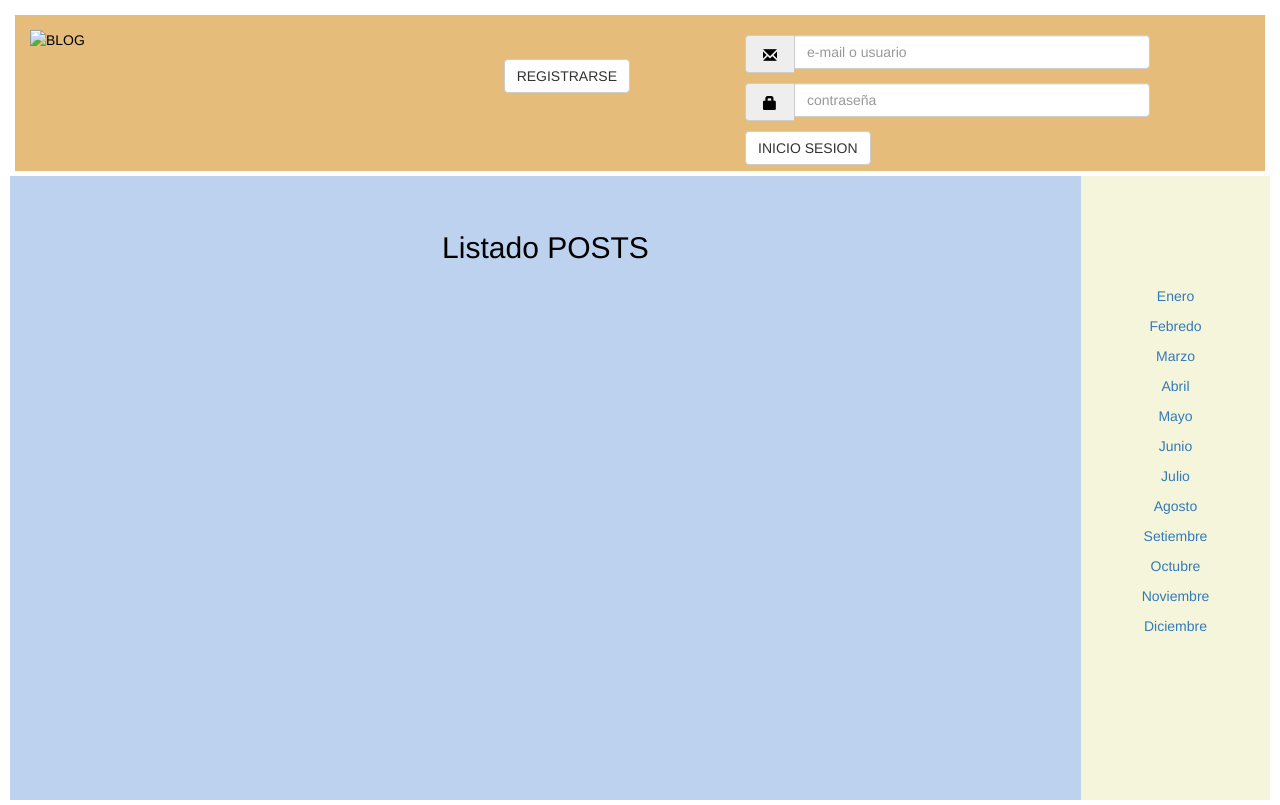
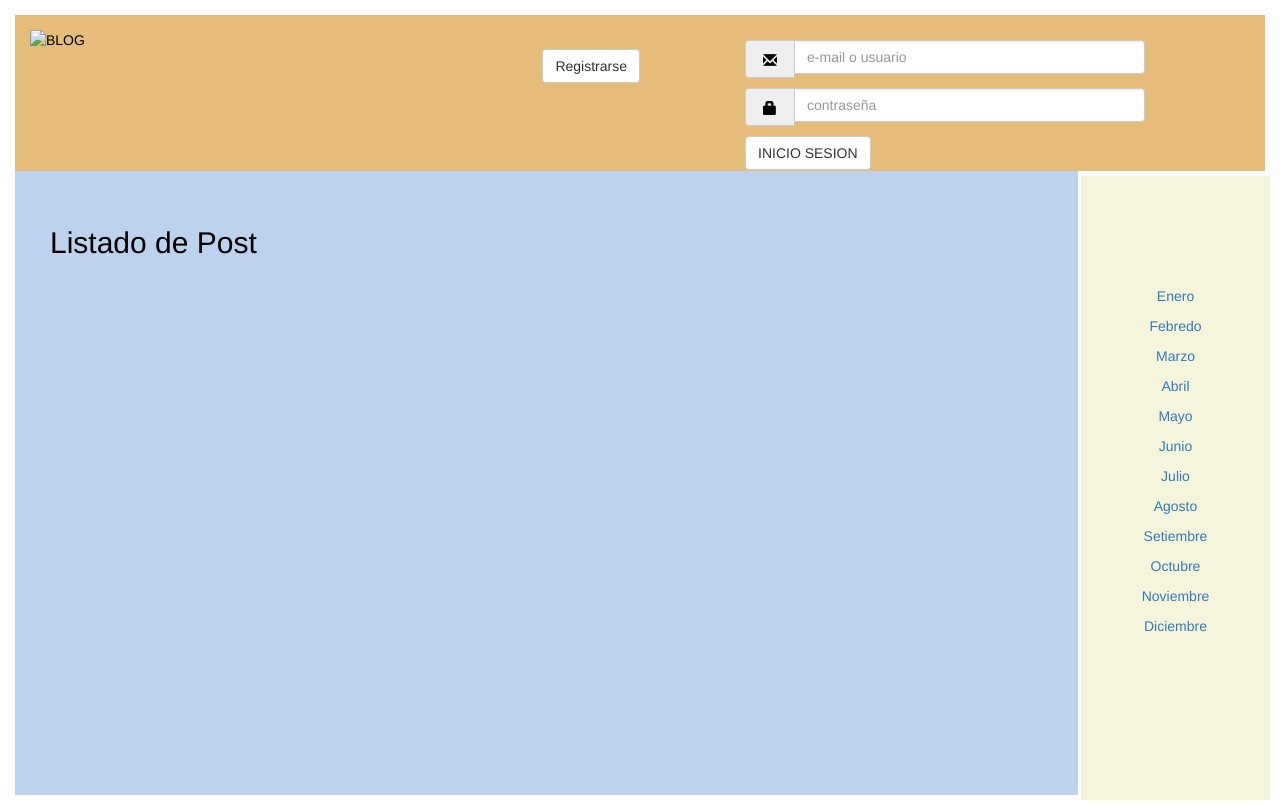
Before and after one commit to maruqueta/2doParcialBlog, a PHP site: page /paginaprincipal.php in a window 1280 px wide. Run offline with PHP 8.4, Linux system fonts and the light colour scheme; data that the repository does not hold is empty.

Commit message:
se arregla pagina principal del blog.

```diff
--- a/Vistas/paginaprincipal.php
+++ b/Vistas/paginaprincipal.php
@@ -13,6 +13,7 @@
 			<div id=inicio>
 				<img src="" title="BLOG">
 			</div>
+			<div>
 				<form id="formulario" action="formularioLogueoUsuario.php" method="post">
 							<div id=usuario>
 								<div class="input-group">
@@ -34,18 +35,16 @@
 					            </div>
 					      	</div>
 						</form>
-			<form style="float: right;">
-		<div>
-			<button type="submit" class="btn btn-default" onclick="location.href='paginaRegistroUsuario.php';">REGISTRARSE</button>
-			</div>
-		</form>
-	</div>
+					<button style="float: right" type="submit" class="btn btn-default" onclick="location.href='paginaRegistroUsuario.php';">Registrarse</button>
 				</div>
 			</div>
 			<div class="cajapost">
 				<div id="posts">
 			  		<ul class="">
-				   	<h2>Listado POSTS</h2>
+					  <h2 style="float: left">Listado de Post</h2></br>
+					  	</br>
+					  	</br>
+					  	</br>
 				        <?php
 					    	require_once('listadoPostGeneral.php');
 					   	?>
@@ -69,6 +68,5 @@
 				<li><a href="">Diciembre</a></li>
 			</ul>
 		</div>
-	</div>
 </body>
 </html>
```
Lines whose indentation alone changed are shown as unchanged.
